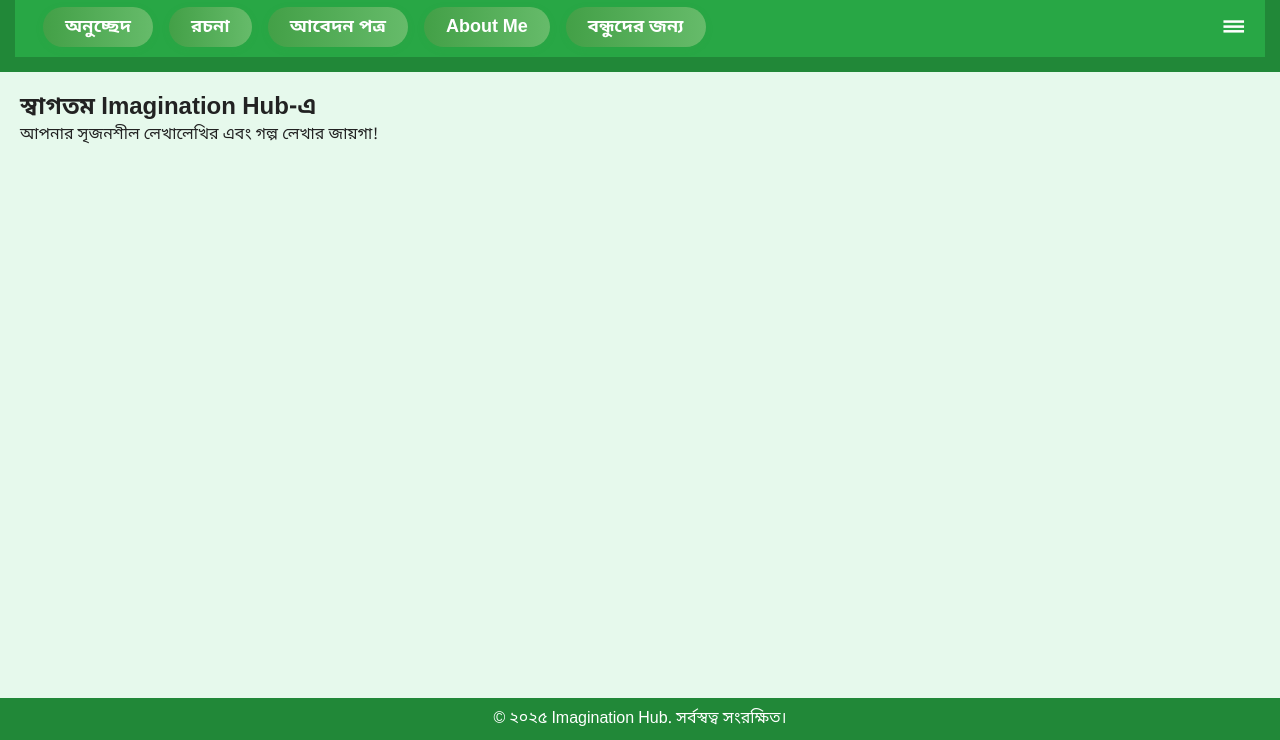
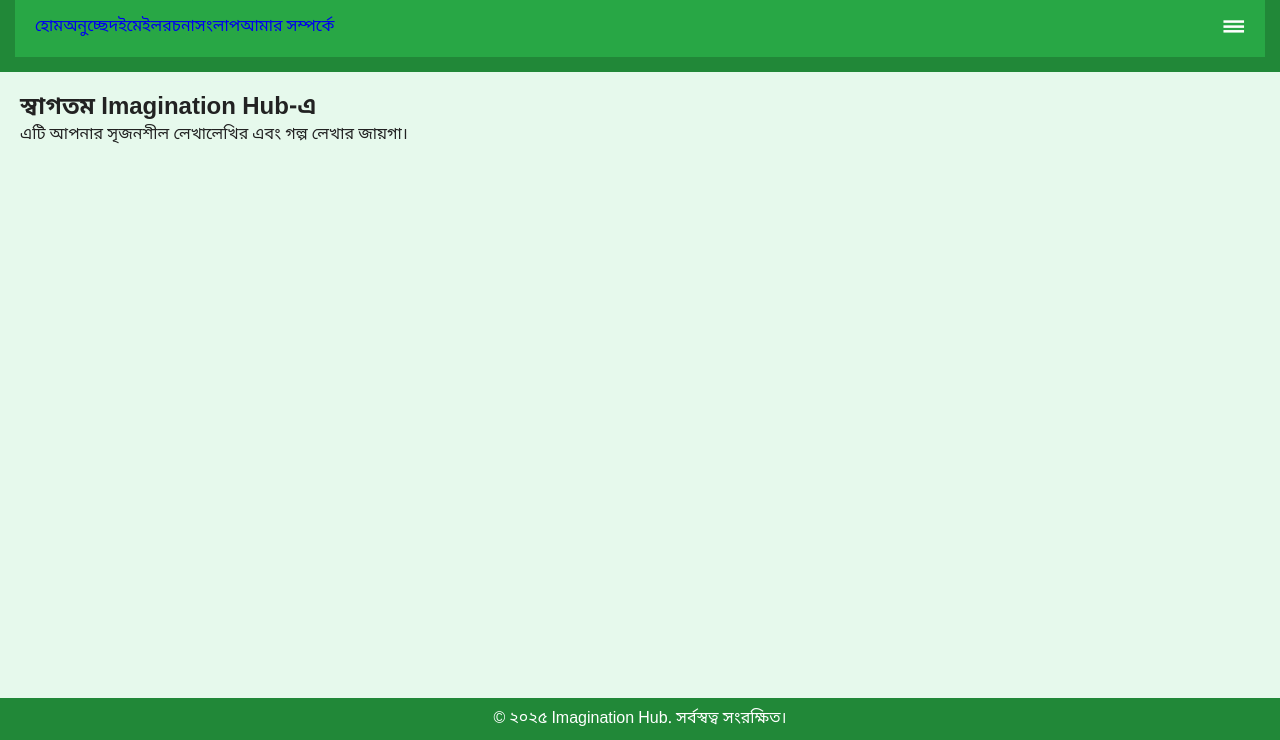
Before and after one commit to wordora/wordora-imagination-hub-bangla, a plain HTML site: page index.html in a window 1280 px wide. Shown: the part 60-800 px from the top of the page. Drawn offline with Linux system fonts and the light colour scheme; a script that the page names is missing.

Commit message:
Update index.html

```diff
--- a/index.html
+++ b/index.html
@@ -12,33 +12,34 @@
         <h1>Imagination Hub</h1>
         <nav class="navbar">
             <ul class="menu">
-                <li><a class="menu-btn" href="paragraphs.html">অনুচ্ছেদ</a></li>
-                <li><a class="menu-btn" href="compositions.html">রচনা</a></li>
-                <li><a class="menu-btn" href="application-letter.html">আবেদন পত্র</a></li>
-                <li><a class="menu-btn" href="about-me.html">About Me</a></li>
-                <li><a class="menu-btn" href="for-friends.html">বন্ধুদের জন্য</a></li>
+                <li><a href="index.html">হোম</a></li>
+                <li><a href="paragraphs.html">অনুচ্ছেদ</a></li>
+                <li><a href="emails.html">ইমেইল</a></li>
+                <li><a href="compositions.html">রচনা</a></li>
+                <li><a href="dialogues.html">সংলাপ</a></li>
+                <li><a href="about-me.html">আমার সম্পর্কে</a></li>
             </ul>
             <div class="hamburger" id="hamburgerMenu">&#9776;</div>
         </nav>
         <ul class="dropdown-menu" id="dropdownMenu">
-            <li><a href="index.html">Home</a></li>
+            <li><a href="index.html">হোম</a></li>
             <li><a href="paragraphs.html">অনুচ্ছেদ</a></li>
+            <li><a href="emails.html">ইমেইল</a></li>
             <li><a href="compositions.html">রচনা</a></li>
             <li><a href="dialogues.html">সংলাপ</a></li>
-            <li><a href="about-me.html">About Me</a></li>
-            <li><a href="for-friends.html">বন্ধুদের জন্য</a></li>
-            <li><a href="personal-letter.html">ব্যক্তিগত পত্র</a></li>
-            <li><a href="news-letter.html">সংবাদ পত্র</a></li>
-            <li><a href="investigation-report.html">তদন্ত প্রতিবেদন</a></li>
-            <li><a href="application-letter.html">আবেদন পত্র</a></li>
+            <li><a href="about-me.html">আমার সম্পর্কে</a></li>
+            <li><a href="letters.html">ব্যক্তিগত পত্র</a></li>
+            <li><a href="applications.html">আবেদন</a></li>
             <li><a href="mixed-stories.html">মিশ্র গল্প</a></li>
             <li><a href="kids-stories.html">শিশুদের গল্প</a></li>
             <li><a href="imagine-story.html">কল্পনার গল্প</a></li>
+            <li><a href="completing-stories.html">অসম্পূর্ণ গল্প</a></li>
+            <li><a href="for-friends.html">বন্ধুদের জন্য</a></li>
         </ul>
     </header>
     <main>
         <h2>স্বাগতম Imagination Hub-এ</h2>
-        <p>আপনার সৃজনশীল লেখালেখির এবং গল্প লেখার জায়গা!</p>
+        <p>এটি আপনার সৃজনশীল লেখালেখির এবং গল্প লেখার জায়গা।</p>
     </main>
     <footer>
         &copy; ২০২৫ Imagination Hub. সর্বস্বত্ব সংরক্ষিত।
```
